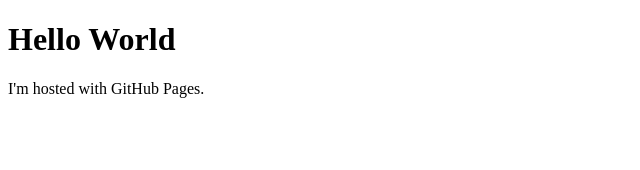
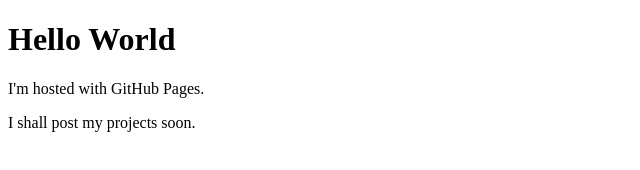
Before and after one commit to ramitadh/ramitadh.github.io, a plain HTML site: page index.html in a window 1280 px wide. Shown: the whole page, without its empty margins (0-640 px from the left). Drawn offline with Linux system fonts and the light colour scheme.

Commit message:
Intial commit

```diff
--- a/index.html
+++ b/index.html
@@ -3,5 +3,6 @@
 <body>
 <h1>Hello World</h1>
 <p>I'm hosted with GitHub Pages.</p>
+<p>I shall post my projects soon.<p>
 </body>
 </html>
```
